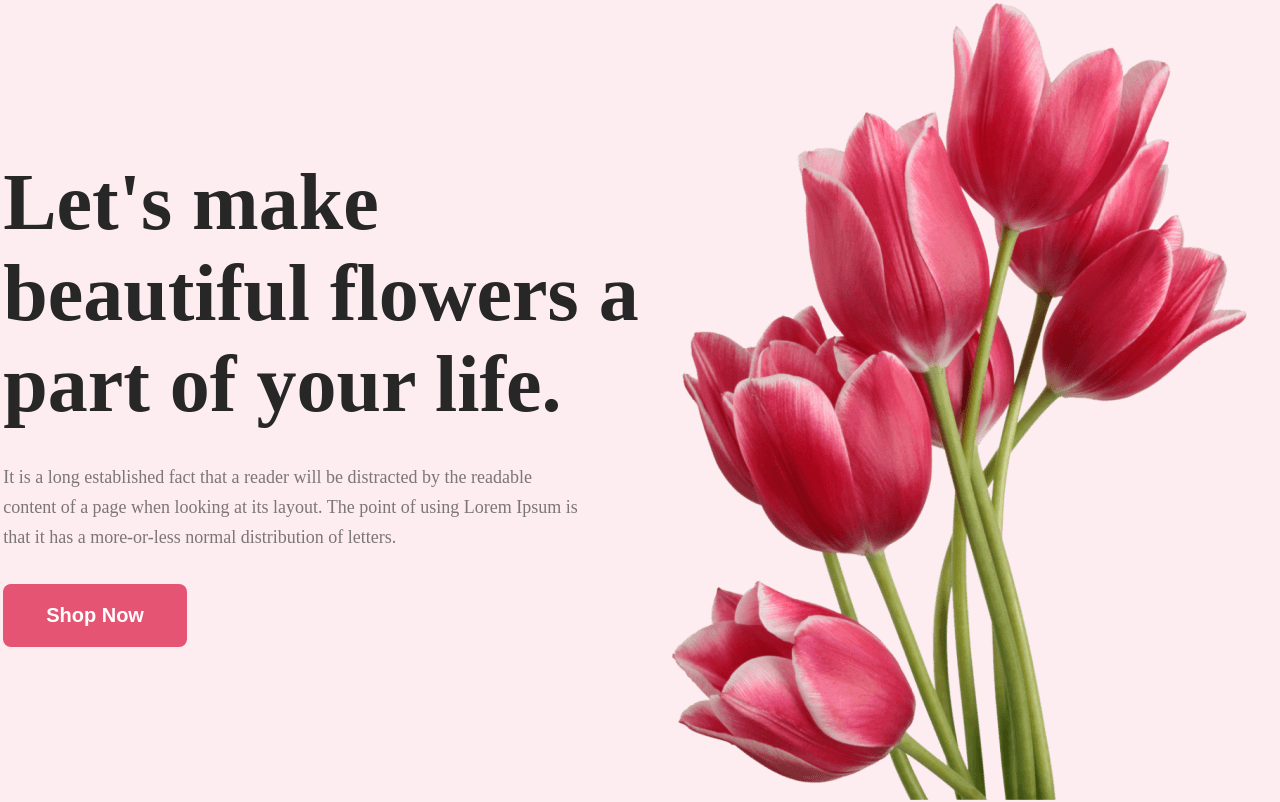
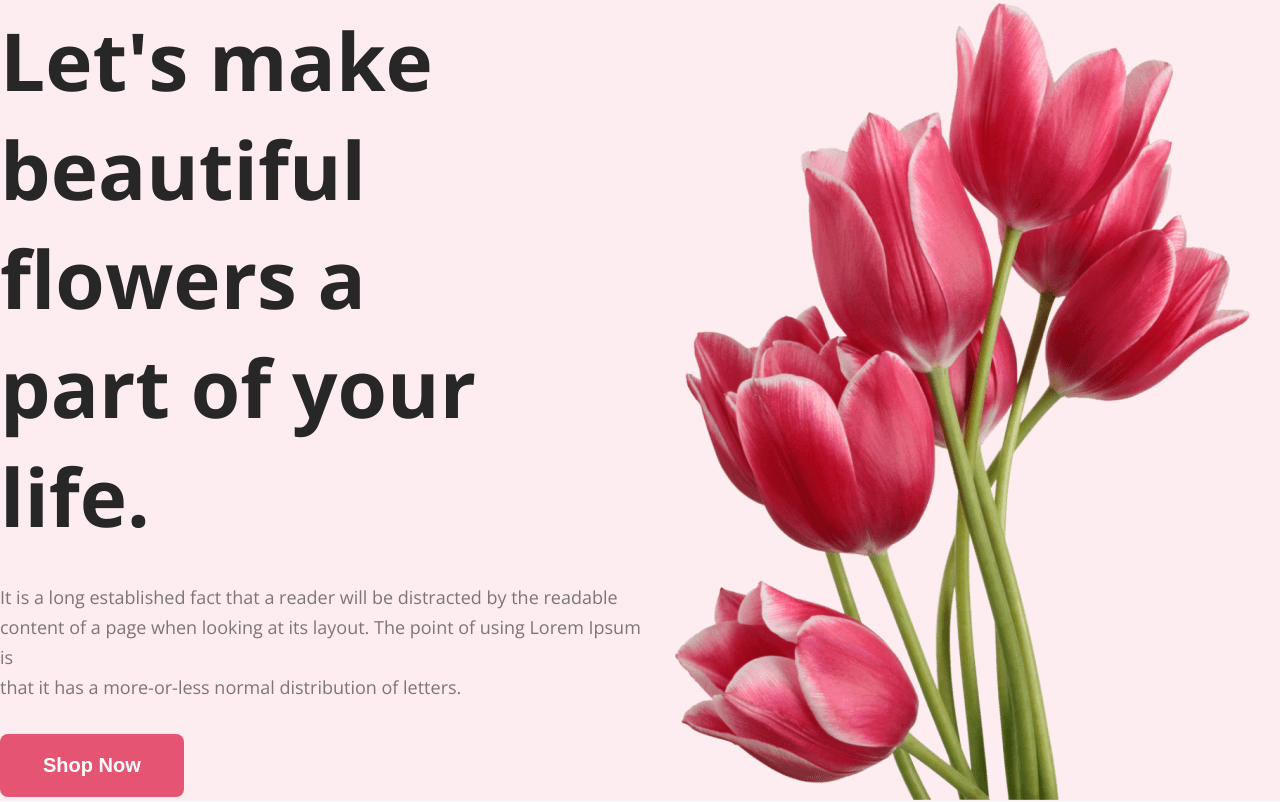
Before and after one commit to mdjamee306/PHero-1, a plain HTML site: page index.html in a window 1280 px wide. Shown: the top 802 px of the page. Drawn offline with nearby package versions, Linux system fonts and the light colour scheme.

Commit message:
added one unique section again

```diff
--- a/index.html
+++ b/index.html
@@ -5,26 +5,29 @@
     <meta charset="UTF-8">
     <meta name="viewport" content="width=device-width, initial-scale=1.0">
     <title>Assignment One</title>
+    <link rel="preconnect" href="https://fonts.googleapis.com">
+    <link rel="preconnect" href="https://fonts.gstatic.com" crossorigin>
+    <link href="https://fonts.googleapis.com/css2?family=Open+Sans:wght@400;700&display=swap" rel="stylesheet">
     <link rel="stylesheet" href="styles/style.css">
 </head>
 
 <body>
-
     <!-- header section start -->
-
+    <header>
         <div class="parent">
             <div class="content-left">
                 <h1 class="content-title">Let's make<br>beautiful flowers a<br>part of your life.</h1>
                 <p class="content-description">It is a long established fact that a reader will be distracted by the
-                readable <br> content of a page when looking at its layout. The point of using Lorem Ipsum is <br> that
+                    readable <br> content of a page when looking at its layout. The point of using Lorem Ipsum is <br>
+                    that
                     it has a more-or-less normal distribution of letters.</p>
                 <button class="btn-primary">Shop Now</button>
             </div>
-        <div class="content-right">
-            <img class="content-right-image" src="images/pngwing 10.png" alt="">
+            <div style="margin-bottom: -4px;">
+                <img src="images/pngwing 10.png" alt="Flower image">
             </div>
         </div>
-
+    </header>
     <!-- main section start -->
     <section>
         <h1 class="featured-title">Our Featured Flowers</h1>
@@ -110,15 +113,15 @@
                 <div class="form-group">
                     <h2 class="banner-title">Contact us</h2>
                     <label for="name">Name:</label>
-              <input placeholder="Enter your Name" type="text" id="name" name="name" >
+                    <input placeholder="Enter your Name" type="text" id="name" name="name">
                 </div>
                 <div class="form-group">
                     <label for="email">Email:</label>
-              <input placeholder="Enter your email" type="text" id="email" name="email" >
+                    <input placeholder="Enter your email" type="text" id="email" name="email">
                 </div>
                 <div class="form-group">
                     <label for="message">Message:</label>
-              <textarea placeholder="Enter your message" id="message" name="message" rows="5" ></textarea>
+                    <textarea placeholder="Enter your message" id="message" name="message" rows="5"></textarea>
                 </div>
                 <input type="submit" value="Submit">
             </form>
--- a/styles/style.css
+++ b/styles/style.css
@@ -2,7 +2,9 @@
     margin: 0px;
     padding: 0px;
 }
-
+body{
+    font-family: 'Open Sans', sans-serif;
+}
 .btn-primary {
     color: #FFF;
     font-size: 20px;
@@ -14,6 +16,7 @@
 }
 
 /* header section start */
+
 .parent {
     background: rgba(229, 84, 115, 0.10);
     display: flex;
@@ -252,7 +255,8 @@ section {
 input[type="submit"]:hover {
     background: #E55473;
 }
-  .time-btn{
+
+.time-btn {
     color: black;
     font-size: 20px;
     font-weight: 700;
@@ -261,6 +265,7 @@ section {
     border: none;
     padding: 24px 104px;
 }
+
 /* footer section start */
 
 footer {
```
Lines whose indentation alone changed are shown as unchanged.
